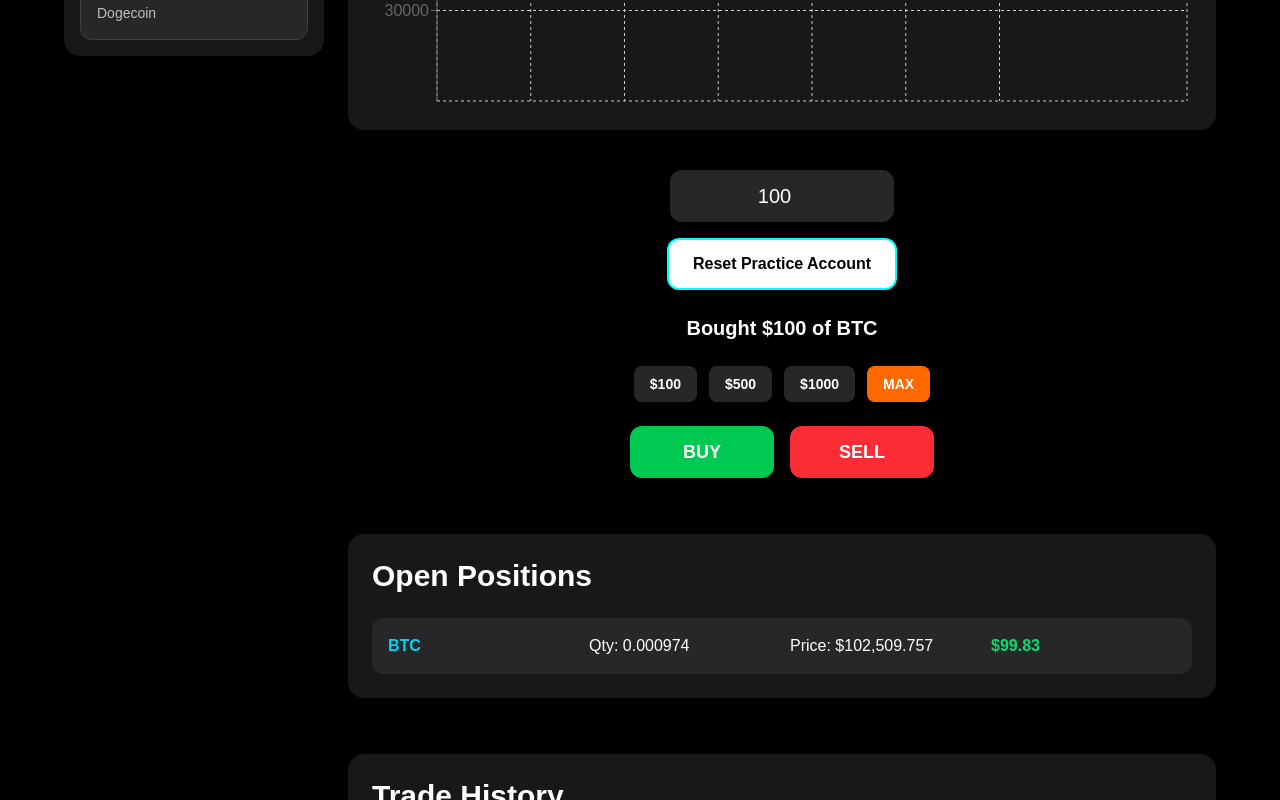
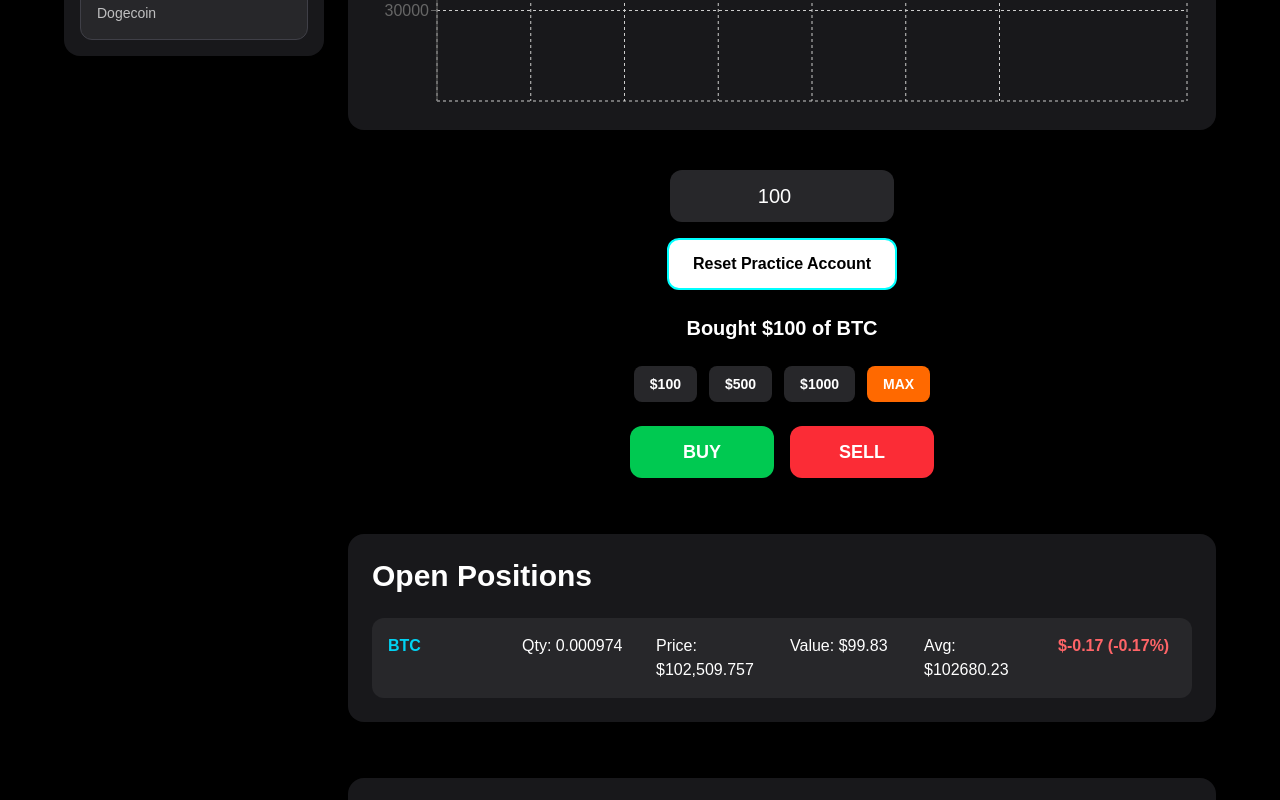
Before and after one commit to fernandoperez704-byte/tradenest, a Next.js app: page /simulator in a window 1280 px wide. Both pictures are taken after a click on the button "BUY". Shown: the part 1031-1831 px from the top of the page. Built offline with nearby package versions, Linux system fonts and the light colour scheme.

Commit message:
add position average price and pnl

```diff
--- a/app/simulator/page.tsx
+++ b/app/simulator/page.tsx
@@ -55,6 +55,19 @@ const stockPrices = {
 
 const startingBalance = 10000;
 
+const emptyPositions: Record<AssetSymbol, number> = {
+  BTC: 0,
+  ETH: 0,
+  SOL: 0,
+  XRP: 0,
+  DOGE: 0,
+  AAPL: 0,
+  TSLA: 0,
+  NVDA: 0,
+  AMZN: 0,
+  META: 0,
+};
+
 export default function SimulatorPage() {
   const [market, setMarket] = useState<"CRYPTO" | "STOCKS">("CRYPTO");
   const [selectedCoin, setSelectedCoin] = useState<AssetSymbol>("BTC");
@@ -65,19 +78,10 @@ export default function SimulatorPage() {
   });
 
   const [history, setHistory] = useState<PricePoint[]>([]);
-
-  const [positions, setPositions] = useState<Record<AssetSymbol, number>>({
-    BTC: 0,
-    ETH: 0,
-    SOL: 0,
-    XRP: 0,
-    DOGE: 0,
-    AAPL: 0,
-    TSLA: 0,
-    NVDA: 0,
-    AMZN: 0,
-    META: 0,
-  });
+  const [positions, setPositions] =
+    useState<Record<AssetSymbol, number>>(emptyPositions);
+  const [averagePrices, setAveragePrices] =
+    useState<Record<AssetSymbol, number>>(emptyPositions);
 
   const [balance, setBalance] = useState(startingBalance);
   const [message, setMessage] = useState("");
@@ -134,12 +138,26 @@ export default function SimulatorPage() {
     }
 
     const quantity = tradeAmount / currentPrice;
+    const oldQty = positions[selectedCoin];
+    const oldAvg = averagePrices[selectedCoin];
+
+    const newQty = oldQty + quantity;
+
+    const newAvg =
+      oldQty > 0
+        ? (oldQty * oldAvg + quantity * currentPrice) / newQty
+        : currentPrice;
 
     setBalance((prev) => prev - tradeAmount);
 
     setPositions((prev) => ({
       ...prev,
-      [selectedCoin]: prev[selectedCoin] + quantity,
+      [selectedCoin]: newQty,
+    }));
+
+    setAveragePrices((prev) => ({
+      ...prev,
+      [selectedCoin]: newAvg,
     }));
 
     setTrades((prev) => [
@@ -173,6 +191,11 @@ export default function SimulatorPage() {
       [selectedCoin]: 0,
     }));
 
+    setAveragePrices((prev) => ({
+      ...prev,
+      [selectedCoin]: 0,
+    }));
+
     setTrades((prev) => [
       {
         type: "SELL",
@@ -189,20 +212,8 @@ export default function SimulatorPage() {
 
   function resetAccount() {
     setBalance(startingBalance);
-
-    setPositions({
-      BTC: 0,
-      ETH: 0,
-      SOL: 0,
-      XRP: 0,
-      DOGE: 0,
-      AAPL: 0,
-      TSLA: 0,
-      NVDA: 0,
-      AMZN: 0,
-      META: 0,
-    });
-
+    setPositions(emptyPositions);
+    setAveragePrices(emptyPositions);
     setTrades([]);
     setMessage("Practice account reset.");
   }
@@ -486,17 +497,38 @@ export default function SimulatorPage() {
                   .map(([symbol, qty]) => {
                     const current = prices[symbol as AssetSymbol];
                     const value = qty * current;
+                    const avgPrice = averagePrices[symbol as AssetSymbol];
+                    const positionPnl = (current - avgPrice) * qty;
+
+                    const positionPnlPercent =
+                      avgPrice > 0
+                        ? ((current - avgPrice) / avgPrice) * 100
+                        : 0;
 
                     return (
                       <div
                         key={symbol}
-                        className="grid md:grid-cols-4 gap-4 bg-zinc-800 p-4 rounded-xl"
+                        className="grid md:grid-cols-6 gap-4 bg-zinc-800 p-4 rounded-xl"
                       >
                         <div className="font-bold text-cyan-400">{symbol}</div>
+
                         <div>Qty: {qty.toFixed(6)}</div>
+
                         <div>Price: ${current.toLocaleString()}</div>
-                        <div className="text-green-400 font-bold">
-                          ${value.toFixed(2)}
+
+                        <div>Value: ${value.toFixed(2)}</div>
+
+                        <div>Avg: ${avgPrice.toFixed(2)}</div>
+
+                        <div
+                          className={`font-bold ${
+                            positionPnl >= 0
+                              ? "text-green-400"
+                              : "text-red-400"
+                          }`}
+                        >
+                          ${positionPnl.toFixed(2)} (
+                          {positionPnlPercent.toFixed(2)}%)
                         </div>
                       </div>
                     );
```
